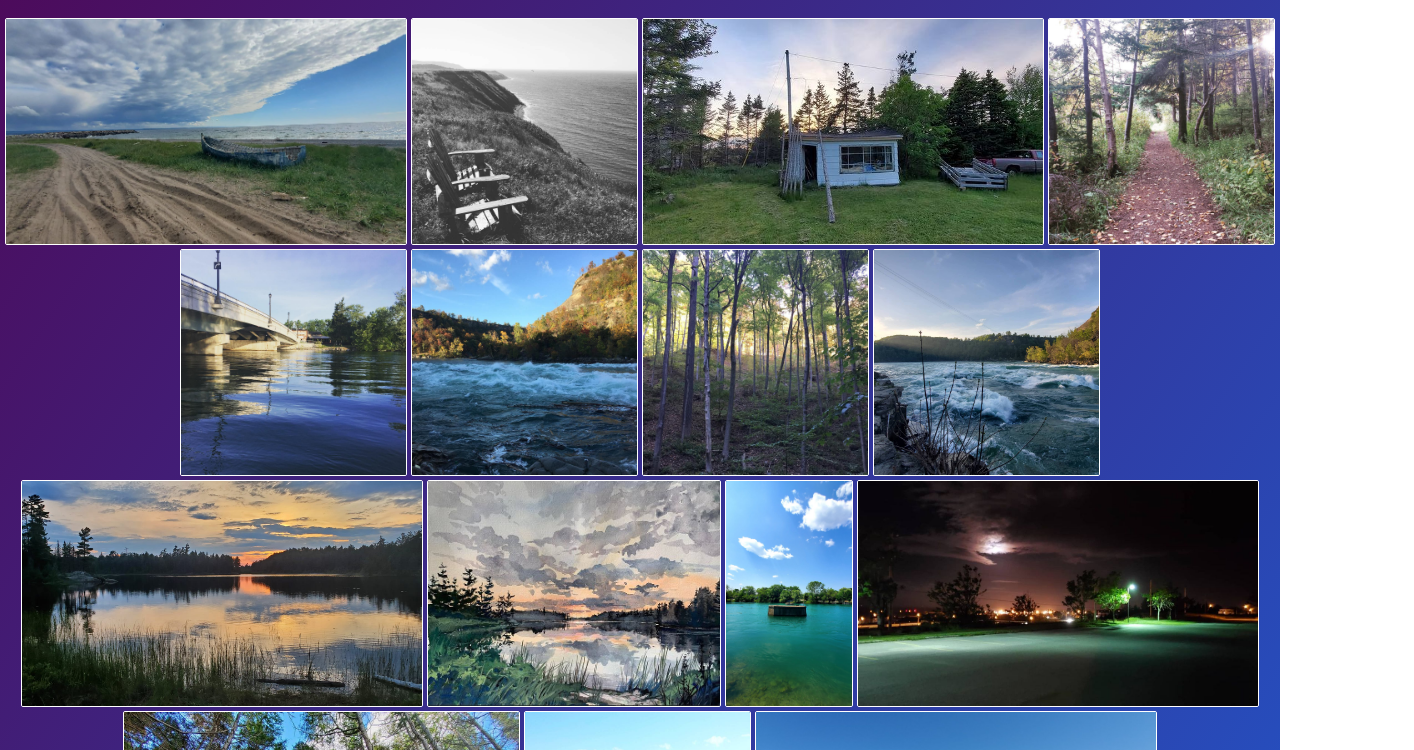
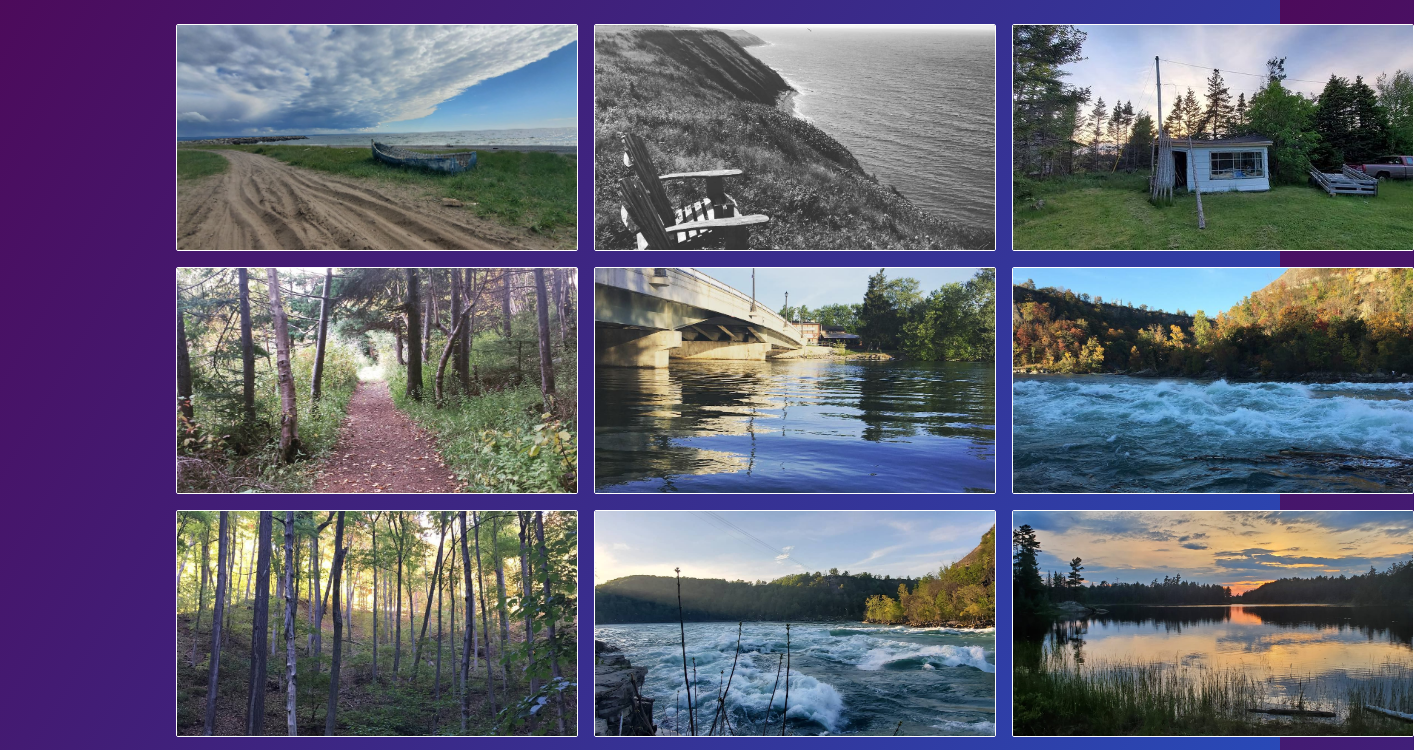
Before and after one commit to CFisher21/myPhotography, a plain HTML site: page Final Sprint Solo/index.html in a window 1280 px wide. Shown: the part 116-866 px from the top of the page, 1414 px wide, since content can reach past the window. Drawn offline with Linux system fonts and the light colour scheme.

Commit message:
Add files via upload

```diff
--- a/Final Sprint Solo/style.css
+++ b/Final Sprint Solo/style.css
@@ -28,16 +28,18 @@ h1 {
 }
 
 .container{
-    display: flex;
-    justify-content: center;
-    flex-wrap: wrap;
+    display: grid;
+    justify-items: center;
+    grid-template-columns: 2fr 2fr 2fr;
+    margin-left: 13.1vw;
+    margin-right: 13.1vw;
 }
 
 .container img {
-    max-width: 400px;
+    width: 400px;
     height: 225px;
     object-fit: cover;
-    margin: 2px;
+    margin: 8px;
     border: 1px solid rgb(255, 255, 255);
     border-radius: 2px;
     cursor: pointer;
```
